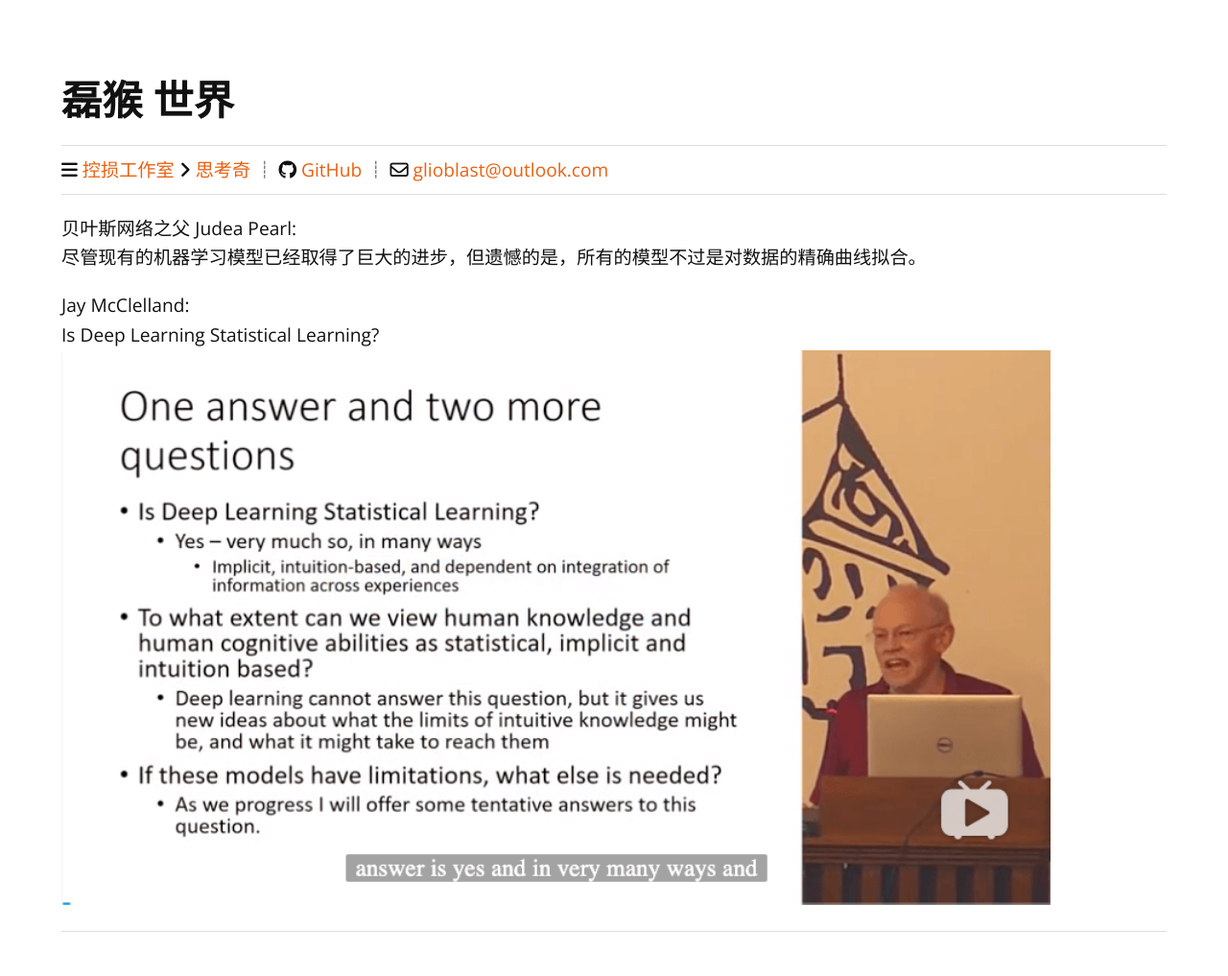
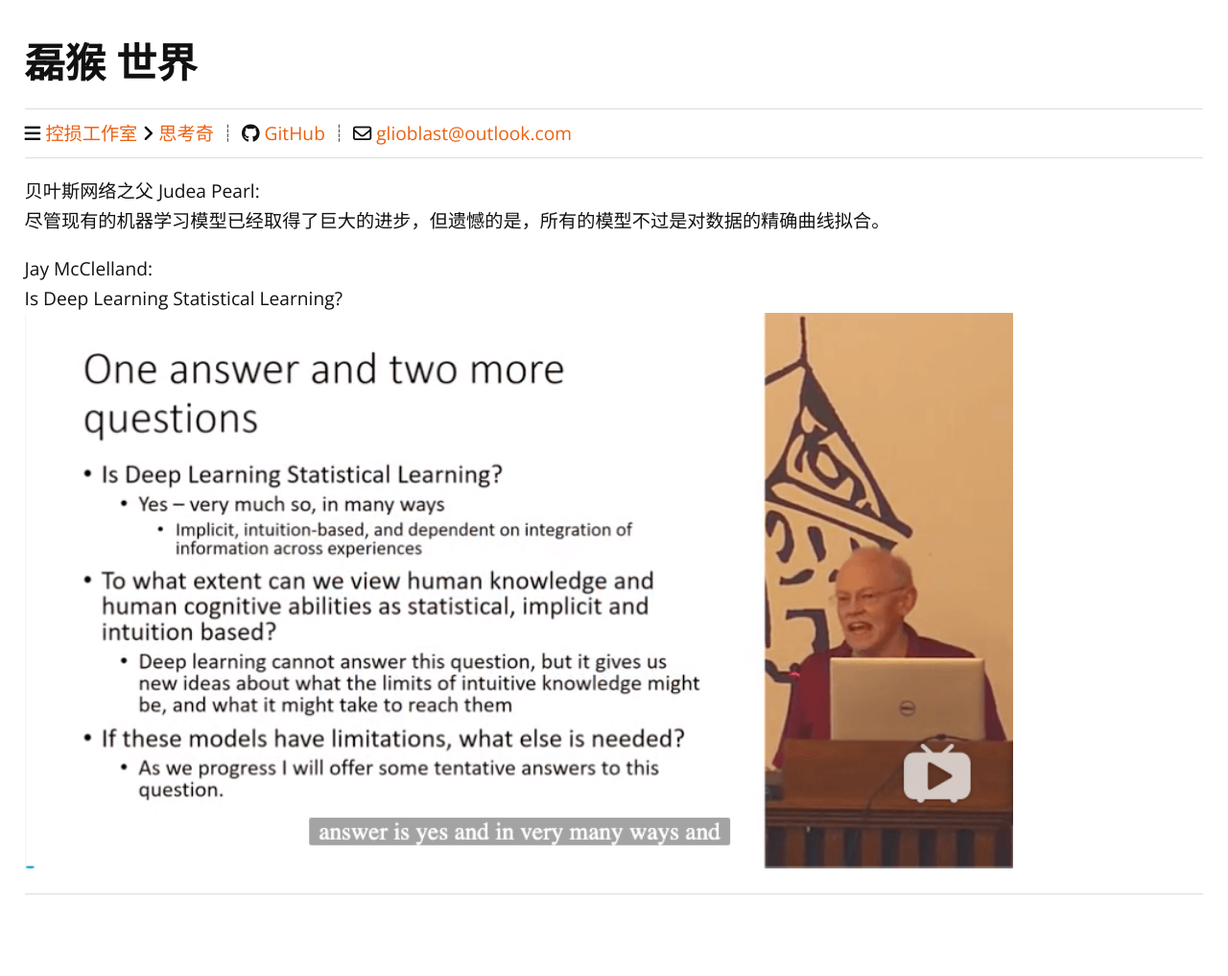
Before and after one commit to DamageControlStudio/HomePage, a Jekyll site: the page built from _posts/2019-03-23-Lemon-Rose-Bubble-Tea.md, in a window 1280 px wide. Shown: the whole page at 96% size. Built offline with Jekyll 4.4.1, drawn with Linux system fonts in a browser that asks for light colours; nearby versions of some CDN libraries; after the commit the page ends 940 px from its top, so only the background shows below that.

Commit message:
调整样式

```diff
--- a/_sass/_style.scss
+++ b/_sass/_style.scss
@@ -197,7 +197,7 @@ article {
 }
 
 .content {
-        padding: 2em;
+    // padding: 2em;
 }
 
 footer {
```
Also changed, not shown: README.md, _posts/2019-03-23-conda-cai-keng.md (renamed from _posts/2019-03-23-condacaikeng.md), _posts/2019-03-26-np-random-seed.md (renamed from _posts/2019-03-26-nprandomseed.md), _posts/2019-03-28-overfitting-and-regularization.md (renamed from _posts/2019-03-28-overfittingandRegularization.md), _posts/2019-04-18-np-fromfunction.md (renamed from _posts/2019-04-18-npfromfunction.md), _posts/2019-07-02-double-double-system.md (renamed from _posts/2019-07-02-doubledoublesystem.md), _posts/2019-07-14-E0-CCPD.md (renamed from _posts/2019-07-14-E0CCPD.md), _posts/2020-01-08-human-resnet.md (renamed from _posts/2020-01-08-humanresnet.md).
